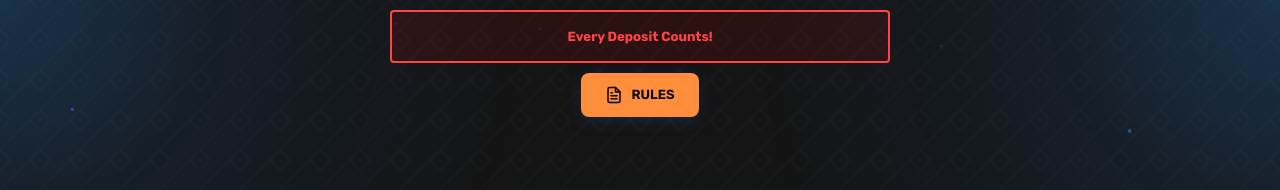
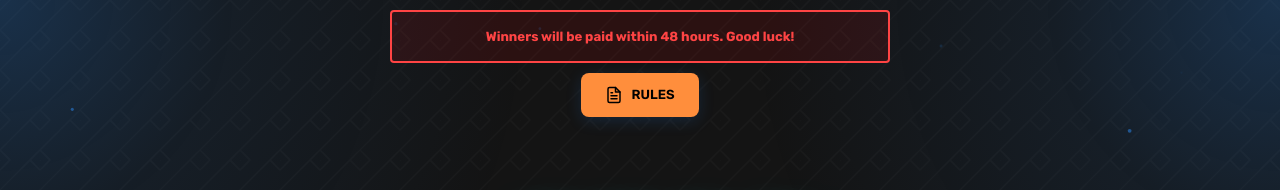
Before and after one commit to VMR21/KCAZZY, a plain HTML site: page leaderboard/xfun/index.html in a window 1280 px wide. Shown: the part 400-590 px from the top of the page. Drawn offline with Linux system fonts and the light colour scheme; no server answers; a script that the page names is missing.

Commit message:
Update index.html

```diff
--- a/leaderboard/xfun/index.html
+++ b/leaderboard/xfun/index.html
@@ -374,7 +374,7 @@
                     counts towards your score. <br>
                     <i>The leaderboard updates every 15 minutes.</i><br>
                     <div class="warning-message">
-                        Every Deposit Counts!
+                        Winners will be paid within 48 hours. Good luck!
                     </div>
                         <button id="rulesButton" class="prev-lb-btn"
                             style="background: #ff8e3c; cursor: pointer; border: none;">
```
